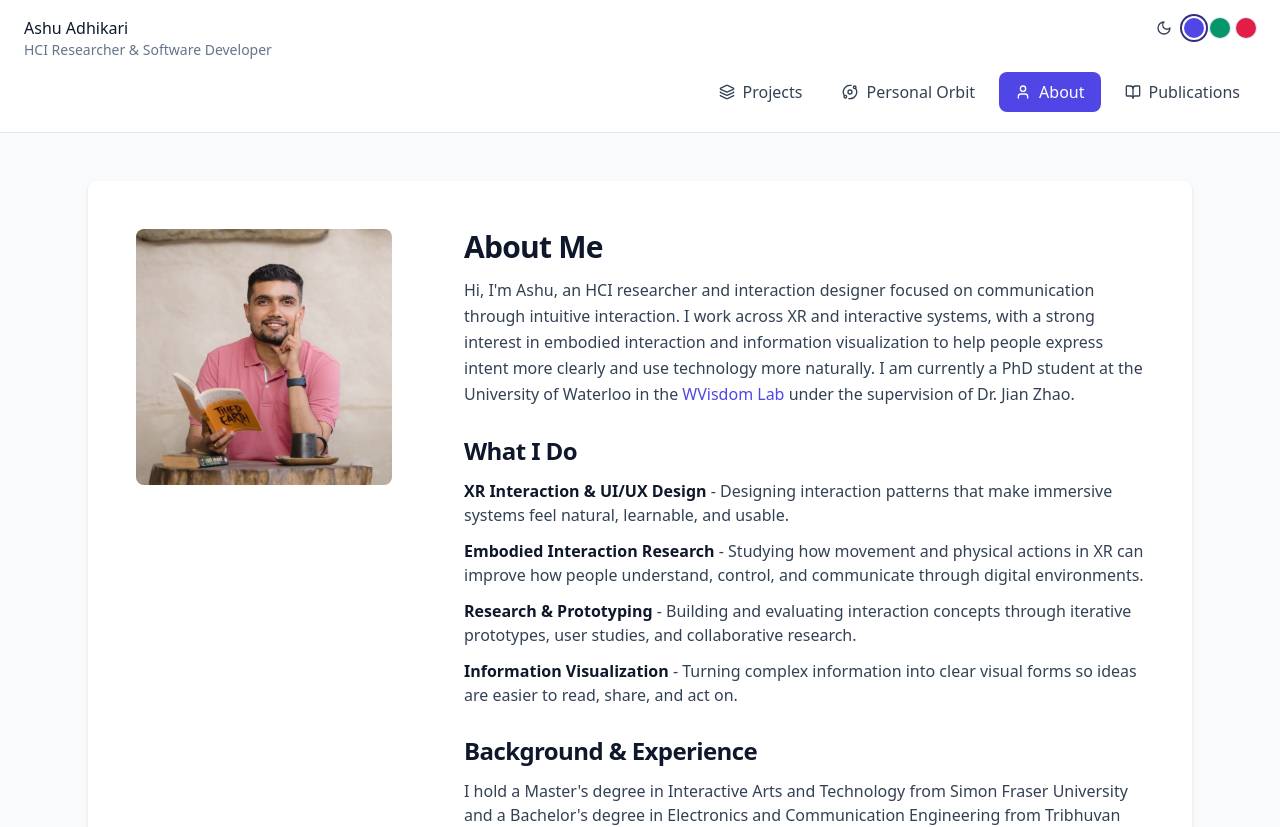
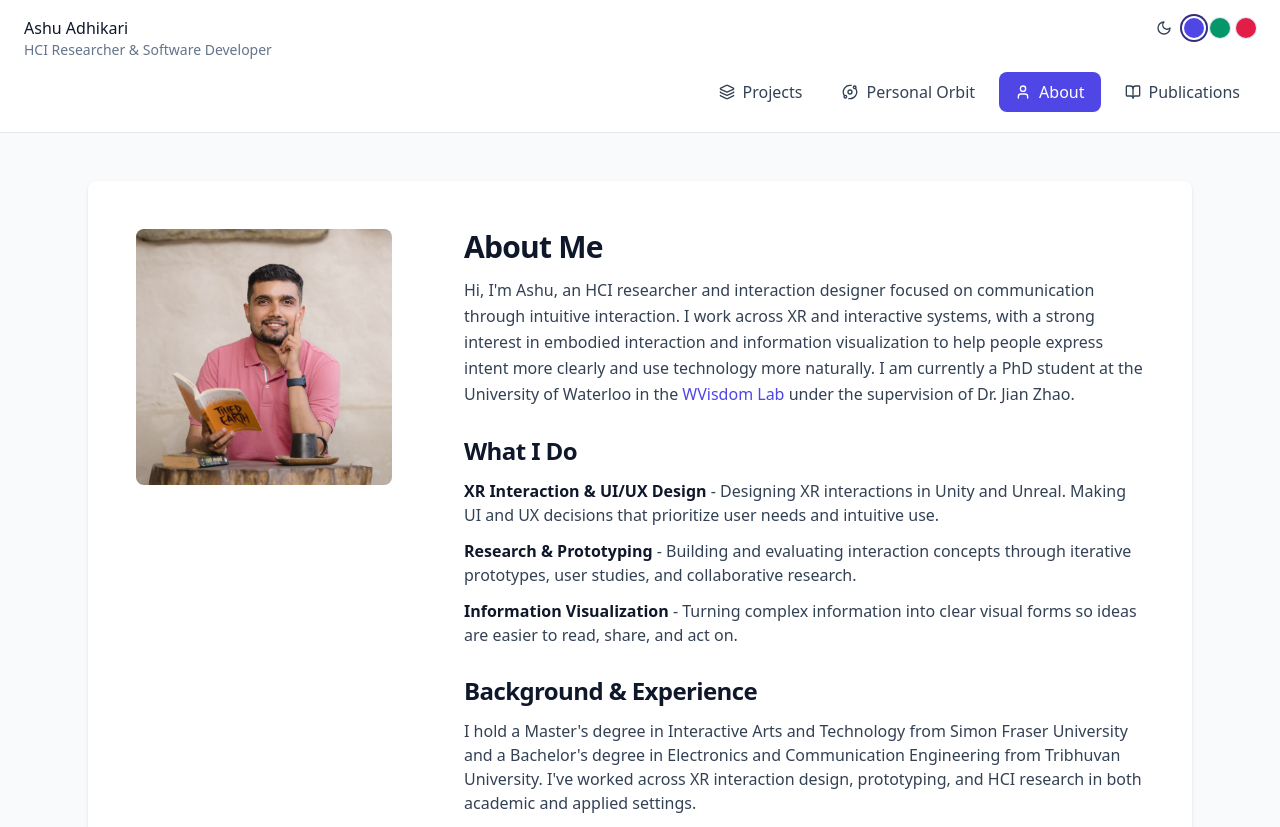
Before and after one commit to ashuadh7/ashuadh7.github.io, a React (Vite) app: page /about in a window 1280 px wide. Shown: the top 827 px of the page. Built offline with nearby package versions, Linux system fonts and the light colour scheme.

Commit message:
Minor Changes

```diff
--- a/src/pages/About.tsx
+++ b/src/pages/About.tsx
@@ -52,16 +52,7 @@ export function About() {
                     <span className="text-primary font-semibold">
                       XR Interaction & UI/UX Design
                     </span>{" "}
-                    - Designing interaction patterns that make immersive systems
-                    feel natural, learnable, and usable.
-                  </li>
-                  <li className="text-secondary">
-                    <span className="text-primary font-semibold">
-                      Embodied Interaction Research
-                    </span>{" "}
-                    - Studying how movement and physical actions in XR can
-                    improve how people understand, control, and communicate
-                    through digital environments.
+                    - Designing XR interactions in Unity and Unreal. Making UI and UX decisions that prioritize user needs and intuitive use.
                   </li>
                   <li className="text-secondary">
                     <span className="text-primary font-semibold">
```
